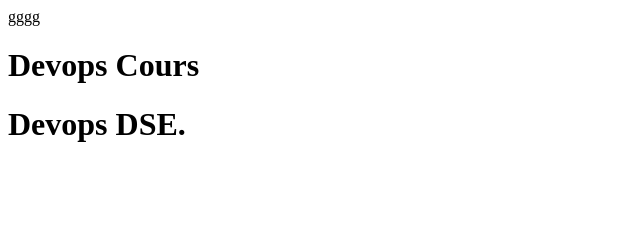
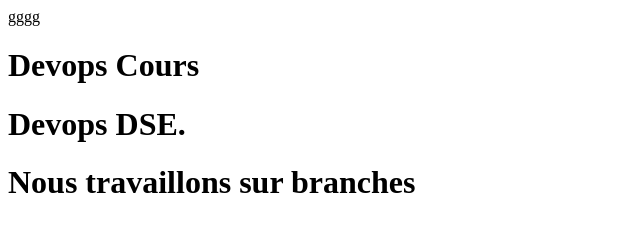
Before and after one commit to Imane438/TestDevops, a plain HTML site: page index.html in a window 1280 px wide. Shown: the whole page, without its empty margins (0-640 px from the left). Drawn offline with Linux system fonts and the light colour scheme.

Commit message:
feat:new paragraph

```diff
--- a/index.html
+++ b/index.html
@@ -10,5 +10,6 @@
     gggg<br>
     <h1> Devops Cours</h1>
     <h1> Devops DSE.</h1>
+    <h1>Nous travaillons sur branches</h1>
 </body>
 </html>
```
Also changed, not shown: 1 other file.
